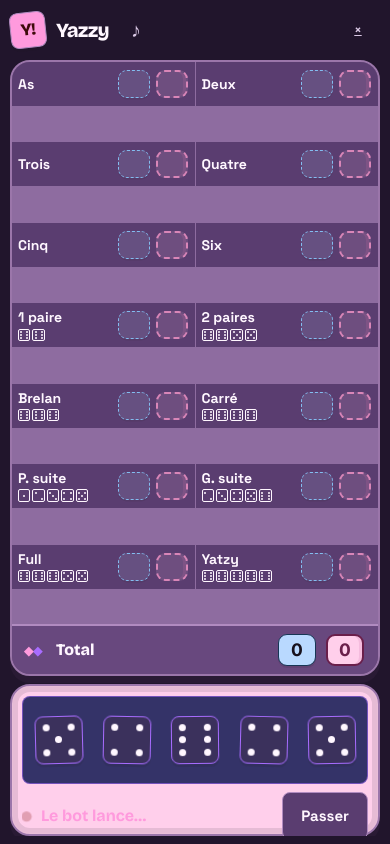
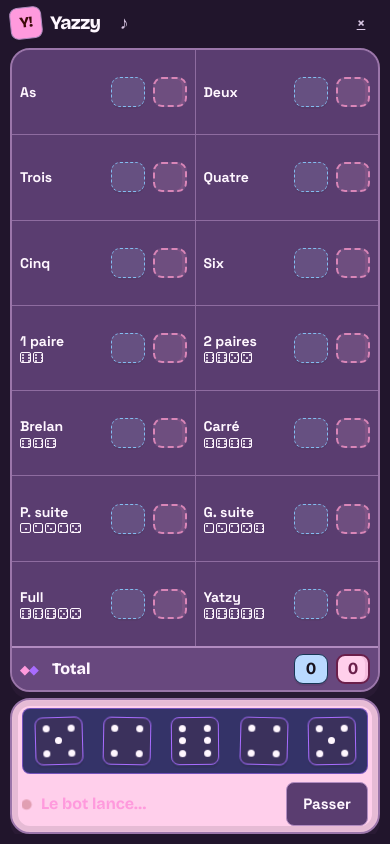
Before and after one commit to Matahari165/yazzy, a Next.js app: page /game in a window 390 px wide. Built offline with nearby package versions, Linux system fonts and the light colour scheme.

Commit message:
fix(ui): remontee de l'en-tete, espacement des scores et degagement des commandes mobiles

```diff
--- a/src/app/game.css
+++ b/src/app/game.css
@@ -397,7 +397,7 @@
   background: var(--green-soft); border-color: var(--game-green-strong);
   box-shadow: 0 3px 0 color-mix(in srgb, var(--game-green-strong) 30%, transparent), 0 0 0 2px color-mix(in srgb, var(--game-green-strong) 15%, transparent);
 }
-.die-button[data-held="true"] .pip { background: var(--die-face-surface); }
+.die-button[data-held="true"] .pip { background: var(--green-ink); }
 .die-button[data-rolling="true"] .die-face {
   animation:
     die-roll var(--motion-dice-roll) var(--ease-emphasized) var(--roll-delay, 0ms) both,
@@ -751,37 +751,152 @@
 
 /* 13. Responsive */
 @media (max-width: 760px) {
-  .game-shell { height: 100svh; height: 100dvh; min-height: 0; display: flex; flex-direction: column; padding: max(8px, env(safe-area-inset-top)) 10px max(8px, env(safe-area-inset-bottom)); overflow: hidden; }
-  .game-header { flex: none; gap: 8px; margin-bottom: 8px; }
-  .game-logo { font-size: 20px; }
+  .game-shell {
+    height: 100svh;
+    height: 100dvh;
+    min-height: 0;
+    display: flex;
+    flex-direction: column;
+    padding: max(4px, calc(env(safe-area-inset-top) - 6px)) 10px max(10px, env(safe-area-inset-bottom));
+    overflow: hidden;
+  }
+  .game-header {
+    flex: none;
+    min-height: 38px;
+    gap: 8px;
+    margin-bottom: 6px;
+  }
+  .game-logo {
+    min-height: 38px;
+    font-size: 19px;
+    gap: 8px;
+  }
+  .game-logo-tile {
+    width: 32px;
+    height: 32px;
+    font-size: 15px;
+  }
+  .sound-toggle {
+    width: 38px;
+    min-width: 38px;
+    min-height: 38px;
+    font-size: 18px;
+  }
   .mode-label { font-size: 11px; }
-  .multiplayer-game-header { gap: 4px; margin-bottom: 0; }
+  .multiplayer-game-header { gap: 4px; margin-bottom: 0; min-height: 38px; }
   .multiplayer-game-header .game-logo { display: none; }
   .multiplayer-total-summary { gap: 8px; }
-  .reaction-trigger, .multiplayer-quit-link { width: 44px; min-width: 44px; }
-  .quit-link { padding-inline: 8px; font-size: 12px; }
-  .game-content { min-height: 0; display: grid; flex: 1; grid-template-columns: minmax(0, 1fr); grid-template-rows: minmax(0, 1fr) 152px; align-items: stretch; gap: 8px; overflow: hidden; }
+  .reaction-trigger, .multiplayer-quit-link { width: 38px; min-width: 38px; min-height: 38px; }
+  .quit-link { min-height: 38px; min-width: 38px; padding-inline: 8px; font-size: 14px; }
+  .game-content {
+    min-height: 0;
+    display: grid;
+    flex: 1;
+    grid-template-columns: minmax(0, 1fr);
+    grid-template-rows: minmax(0, 1fr) auto;
+    align-items: stretch;
+    gap: 6px;
+    overflow: hidden;
+  }
   .score-card { min-height: 0; display: flex; flex-direction: column; overflow: hidden; }
-  .score-list { min-height: 0; display: grid; grid-template-columns: repeat(2, minmax(0, 1fr)); grid-auto-rows: minmax(44px, auto); flex: 1; overflow-y: auto; overscroll-behavior: contain; }
-  .score-row { height: 44px; min-height: 44px; max-height: 44px; gap: 4px; padding: 0 6px; grid-template-columns: minmax(0, 1fr) 34px 34px; box-sizing: border-box; }
-  .score-category { font-size: 14px; }
-  .score-value { width: 32px; min-width: 32px; height: 28px; min-height: 28px; font-size: 17px; }
-  .score-value-direct { width: 34px; min-width: 34px; height: 28px; min-height: 28px; justify-self: center; background: transparent; border: 0; box-shadow: none; }
-  .score-value-direct > span { width: 32px; height: 28px; display: grid; place-items: center; color: var(--score-player-ink); background: var(--score-player-cell); border: 1.5px solid var(--score-player-ink); border-radius: 6px; }
+  .score-list {
+    min-height: 0;
+    display: grid;
+    grid-template-columns: repeat(2, minmax(0, 1fr));
+    grid-template-rows: repeat(7, minmax(44px, 1fr));
+    flex: 1;
+    overflow-y: auto;
+    overscroll-behavior: contain;
+    gap: 1px;
+    background: var(--line);
+  }
+  .score-list-item {
+    display: flex;
+    flex-direction: column;
+    height: 100%;
+    min-height: 44px;
+    min-width: 0;
+  }
+  .score-row {
+    width: 100%;
+    height: 100%;
+    min-height: 44px;
+    max-height: none;
+    display: grid;
+    grid-template-columns: minmax(0, 1fr) 34px 34px;
+    column-gap: 8px;
+    padding: 0 8px;
+    align-items: center;
+    box-sizing: border-box;
+  }
+  .score-category { font-size: 14px; min-width: 0; overflow: hidden; }
+  .score-category-label { min-width: 0; overflow: hidden; text-overflow: ellipsis; white-space: nowrap; }
+  .score-category-label-full { display: none; }
+  .score-category-label-short { display: block; }
+  .score-category-hint { --score-hint-die-size: clamp(10px, 2.7vw, 12px); }
+  .score-value {
+    width: 34px;
+    min-width: 34px;
+    height: 30px;
+    min-height: 30px;
+    font-size: 17px;
+    border-radius: 7px;
+  }
+  .score-value-direct {
+    width: 34px;
+    min-width: 34px;
+    height: 30px;
+    min-height: 30px;
+    justify-self: center;
+    background: transparent;
+    border: 0;
+    box-shadow: none;
+  }
+  .score-value-direct > span {
+    width: 34px;
+    height: 30px;
+    display: grid;
+    place-items: center;
+    color: var(--score-player-ink);
+    background: var(--score-player-cell);
+    border: 1.5px solid var(--score-player-ink);
+    border-radius: 7px;
+    box-shadow: 0 2px 0 var(--score-player-ink);
+  }
   .score-value-direct:hover { box-shadow: none; }
+  .total-row {
+    grid-template-columns: minmax(0, 1fr) 34px 34px;
+    column-gap: 8px;
+    padding: 6px 8px;
+  }
+  .total-row .score-value {
+    width: 34px;
+    min-width: 34px;
+    height: 30px;
+    min-height: 30px;
+    font-size: 17px;
+  }
   .score-help-popover[data-placement] { position: fixed; inset: auto 12px max(12px, env(safe-area-inset-bottom)); width: auto; max-height: calc(100dvh - 24px); overflow-y: auto; transform-origin: bottom center; }
   .score-help-calculation { grid-template-columns: minmax(0, 1fr) !important; gap: 10px !important; }
   .score-help-metrics { justify-content: space-between; text-align: left; }
-  .game-table, .bot-turn-panel { gap: 8px; padding: 10px; height: 152px; min-height: 152px; max-height: 152px; box-sizing: border-box; }
-  .dice-tray { grid-template-columns: repeat(5, minmax(48px, 1fr)); gap: 5px; padding: 8px 4px; }
-  .die-placeholder, .die-button { min-width: 44px; min-height: 70px; }
+  .game-table, .bot-turn-panel {
+    gap: 6px;
+    padding: 8px 10px;
+    height: auto;
+    min-height: 0;
+    max-height: none;
+    box-sizing: border-box;
+  }
+  .dice-tray { grid-template-columns: repeat(5, minmax(48px, 1fr)); gap: 5px; padding: 6px 4px; }
+  .die-placeholder, .die-button { min-width: 44px; min-height: 52px; height: 52px; }
   .die-placeholder::before, .die-face { width: 48px; height: 48px; }
   .die-placeholder::before { border-radius: 10px; }
   .die-face { gap: 3px; padding: 6px; border-radius: 8px; }
   .die-face .pip { width: 7px; height: 7px; }
   .die-button[data-held="true"] { transform: translateY(-2px); }
-  .roll-controls { gap: 8px; }
-  .roll-controls .primary-action, .roll-controls .secondary-action { min-height: 48px; }
+  .roll-controls { gap: 8px; min-height: 44px; height: 44px; }
+  .roll-controls .primary-action, .roll-controls .secondary-action { min-height: 44px; padding: 10px 16px; }
+  .roll-indicator { min-height: 44px; padding: 6px 8px; }
   .finished-card { margin: auto 0; }
 }
 
@@ -800,8 +915,22 @@
 }
 
 @media (max-width: 340px) {
-  .score-row { gap: 3px; padding-inline: 6px; }
-  .score-category { font-size: 14px; }
+  .score-row, .total-row {
+    grid-template-columns: minmax(0, 1fr) 28px 28px;
+    column-gap: 5px;
+    padding: 0 6px;
+  }
+  .score-value,
+  .score-value-direct,
+  .score-value-direct > span,
+  .total-row .score-value {
+    width: 28px;
+    min-width: 28px;
+    height: 26px;
+    min-height: 26px;
+    font-size: 15px;
+  }
+  .score-category { font-size: 13px; }
 }
 
 @media (min-width: 761px) and (max-width: 900px) {
--- a/src/app/layout.tsx
+++ b/src/app/layout.tsx
@@ -31,6 +31,7 @@
 export const viewport: Viewport = {
   width: "device-width",
   initialScale: 1,
+  viewportFit: "cover",
   colorScheme: "light",
   themeColor: "#e8e0d0",
 };
```
